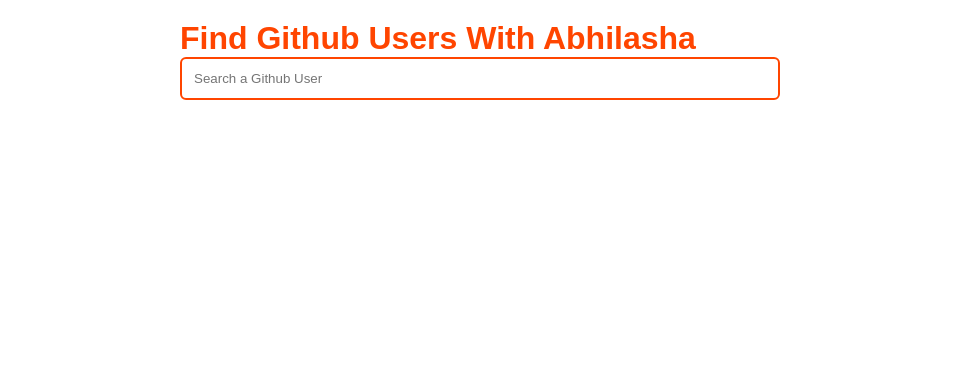
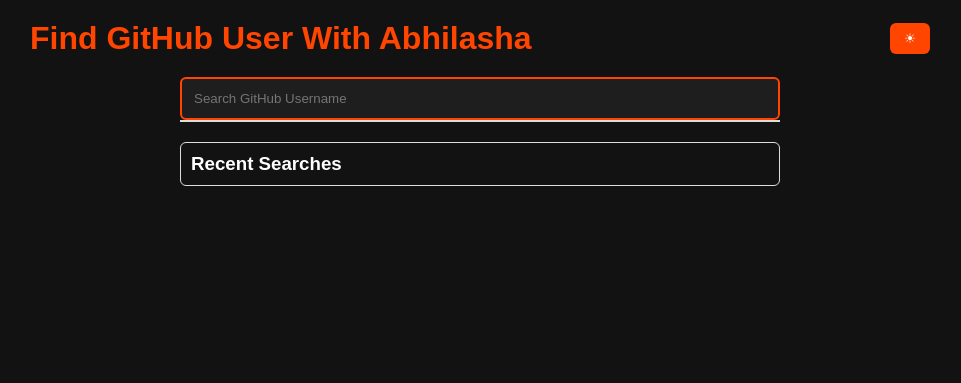
Before and after one commit to abhilasha0412/Github-Search-Tab, a plain HTML site: page index.html in a window 1280 px wide. Shown: the whole page, without its empty margins (160-1121 px from the left). Drawn offline with nearby package versions, Linux system fonts and the light colour scheme.

Commit message:
Update index.html

```diff
--- a/index.html
+++ b/index.html
@@ -1,31 +1,60 @@
-<!--index.html-->
 <!DOCTYPE html>
 <html lang="en">
 
 <head>
-    <meta charset="UTF-8" />
-    <meta name="viewport"
-          content="width=device-width,
-                    initial-scale=1.0" />
-    <link rel="stylesheet" href="style.css" />
-    <title>
-        Abhilasha Github
-    </title>
+
+<meta charset="UTF-8">
+<meta name="viewport" content="width=device-width, initial-scale=1.0">
+
+<title>Abhilasha GitHub Finder</title>
+
+<link rel="stylesheet" href="style.css">
+
+<script src="https://cdnjs.cloudflare.com/ajax/libs/axios/0.21.0/axios.min.js"></script>
+
+<script src="https://cdn.jsdelivr.net/npm/chart.js"></script>
+
 </head>
 
-<body>
-    <form class="inputForm" id="userInput">
-        <h1>
-            Find Github Users
-            With Abhilasha
-        </h1>
-        <input type="text"
-        id="inputBox"
-        autocomplete="off"
-        placeholder="Search a Github User" />
-    </form>
-    <main id="main"></main>
-    <script src="index.js"></script>
+<body class="dark">
+
+<header>
+
+<h1>Find GitHub User With Abhilasha</h1>
+
+<button id="toggle">☀</button>
+
+</header>
+
+<form id="userInput">
+
+<input
+type="text"
+id="inputBox"
+placeholder="Search GitHub Username"
+autocomplete="off">
+
+<ul id="suggestions"></ul>
+
+</form>
+
+<section id="historySection">
+
+<h3>Recent Searches</h3>
+
+<ul id="historyList"></ul>
+
+</section>
+
+<main id="main"></main>
+
+<section id="chartSection">
+
+<canvas id="languageChart"></canvas>
+
+</section>
+
+<script src="index.js"></script>
+
 </body>
-
 </html>
```
